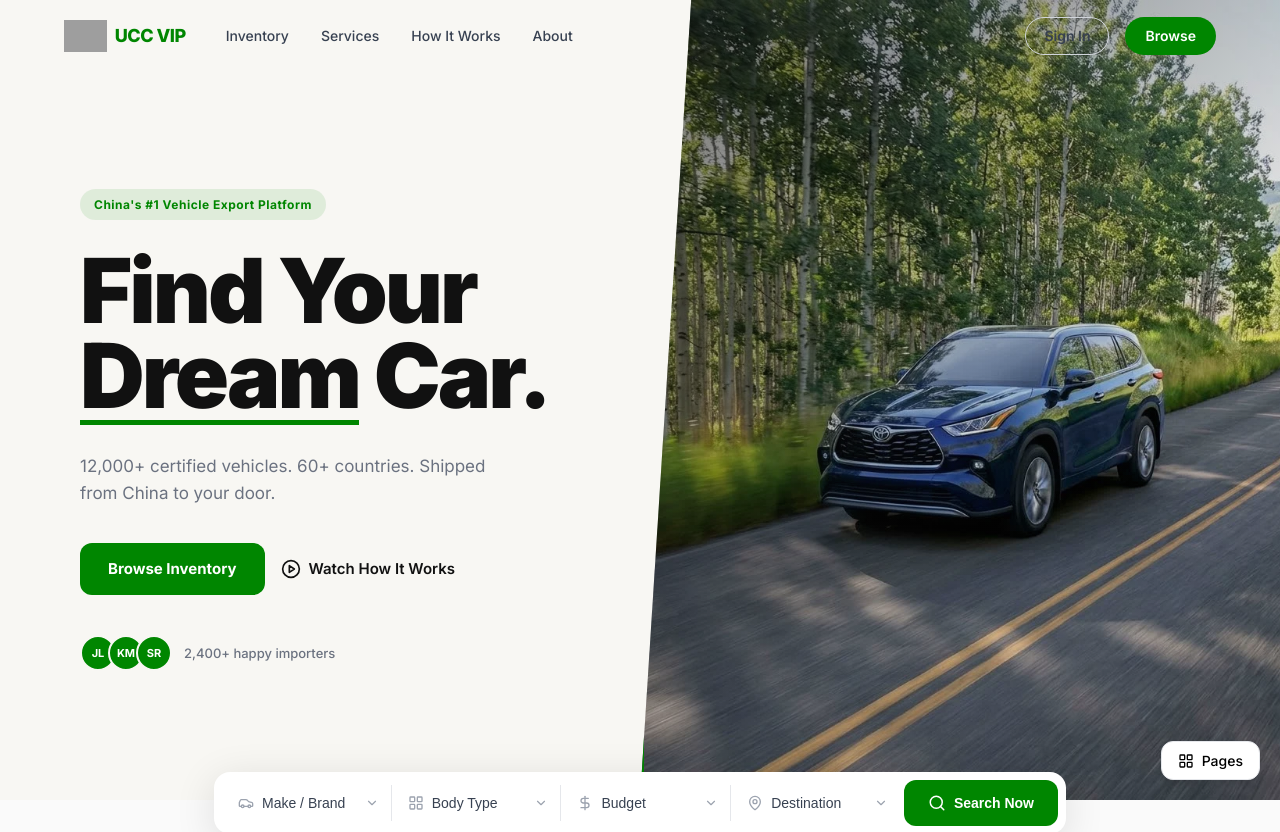
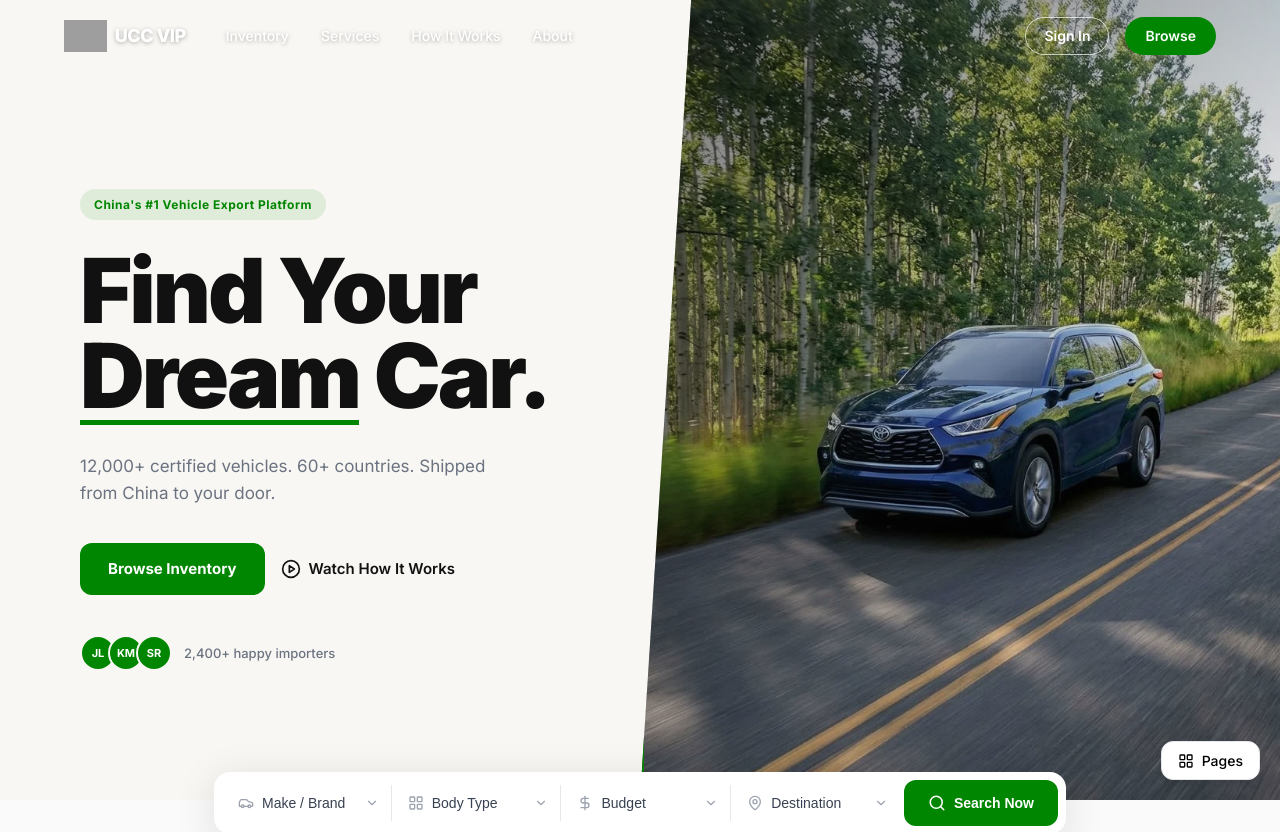
Before and after one commit to therealechan/ucc-redesign, a Vue app: page /v8 in a window 1280 px wide. Shown: the top 832 px of the page. Built offline with nearby package versions, Linux system fonts and the light colour scheme; grey boxes are pictures that could not be loaded.

Commit message:
fix: V8 navbar transparent state — white text/border on dark right panel

```diff
--- a/src/components/v8/NavbarSection.vue
+++ b/src/components/v8/NavbarSection.vue
@@ -91,8 +91,14 @@ onUnmounted(() => {
   font-size: 18px;
   font-weight: 800;
   letter-spacing: -0.5px;
+  color: #fff;
+  text-shadow: 0 1px 4px rgba(0,0,0,0.3);
+  transition: color 0.3s ease, text-shadow 0.3s ease;
+}
+
+.scrolled .logo-text {
   color: #008600;
-  transition: color 0.3s ease;
+  text-shadow: none;
 }
 
 .nav-links {
@@ -105,12 +111,22 @@ onUnmounted(() => {
 .nav-link {
   font-size: 14px;
   font-weight: 500;
-  color: #374151;
+  color: #fff;
   text-decoration: none;
   transition: color 0.3s ease;
+  text-shadow: 0 1px 4px rgba(0,0,0,0.3);
 }
 
 .nav-link:hover {
+  color: rgba(255,255,255,0.75);
+}
+
+.scrolled .nav-link {
+  color: #374151;
+  text-shadow: none;
+}
+
+.scrolled .nav-link:hover {
   color: #008600;
 }
 
@@ -126,15 +142,25 @@ onUnmounted(() => {
   align-items: center;
   font-size: 14px;
   font-weight: 600;
-  color: #374151;
+  color: #fff;
   text-decoration: none;
   padding: 7px 18px;
   border-radius: 999px;
-  border: 1.5px solid #D1D5DB;
-  transition: border-color 0.2s ease, color 0.2s ease;
+  border: 1.5px solid rgba(255, 255, 255, 0.7);
+  transition: border-color 0.3s ease, color 0.3s ease;
 }
 
 .nav-signin:hover {
+  border-color: #fff;
+  color: #fff;
+}
+
+.scrolled .nav-signin {
+  color: #374151;
+  border-color: #D1D5DB;
+}
+
+.scrolled .nav-signin:hover {
   border-color: #008600;
   color: #008600;
 }
```
